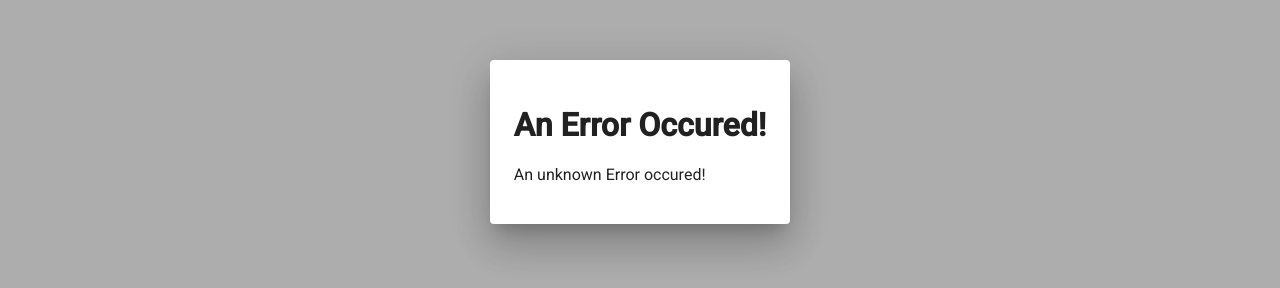
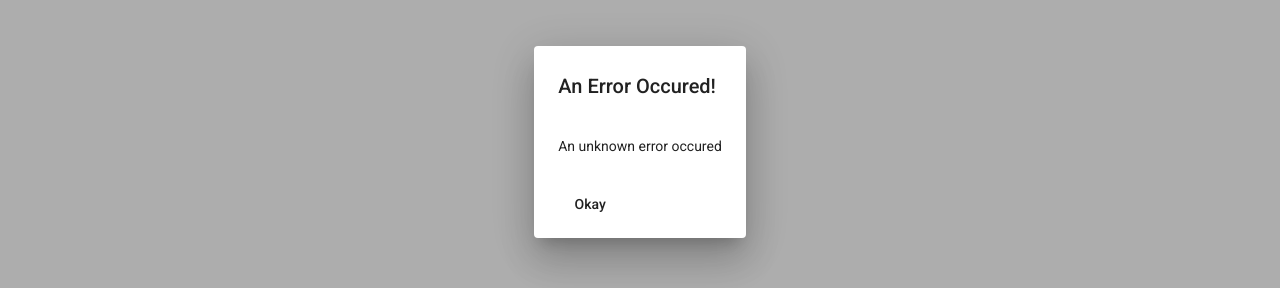
Before and after one commit to nhof/Changeling.mtg, an Angular app: page / in a window 1280 px wide. Shown: the part 258-546 px from the top of the page. Built offline with nearby package versions, Linux system fonts and the light colour scheme; no server answers.

Commit message:
Error Handling UX Dialog

```diff
--- a/src/app/error-interceptor.ts
+++ b/src/app/error-interceptor.ts
@@ -13,7 +13,13 @@
   intercept(req: HttpRequest<any>, next: HttpHandler){
     return next.handle(req).pipe(catchError((error: HttpErrorResponse)=>
     {
-      this.dialog.open(ErrorComponent);
+      let errorMessage = "An unknown error occured"
+      if(error.error.message){
+        errorMessage = error.error.message
+      }
+      this.dialog.open(ErrorComponent, {data:{
+        message: errorMessage
+      }});
       return throwError(error);
     })
     );
--- a/src/app/error/error.component.html
+++ b/src/app/error/error.component.html
@@ -1,2 +1,7 @@
-<h1>An Error Occured!</h1>
-<p>{{message}}</p>
+<h1 mat-dialog-title>An Error Occured!</h1>
+<div mat-dialog-content>
+  <p class="mat-body-1">{{data.message}}</p>
+</div>
+<div mat-dialog-actions>
+  <button mat-button mat-dialog-close>Okay</button>
+</div>
--- a/src/app/error/error.component.ts
+++ b/src/app/error/error.component.ts
@@ -1,8 +1,9 @@
-import { Component } from "@angular/core";
+import { Component, Inject } from "@angular/core";
+import { MAT_DIALOG_DATA } from "@angular/material/dialog";
 
 @Component({
   templateUrl: './error.component.html'
 })
 export class ErrorComponent {
-  message = 'An unknown Error occured!';
+  constructor(@Inject(MAT_DIALOG_DATA) public data: {message: string}){}
 }
```
Also changed, not shown: src/app/error/error.component.scss (added).
